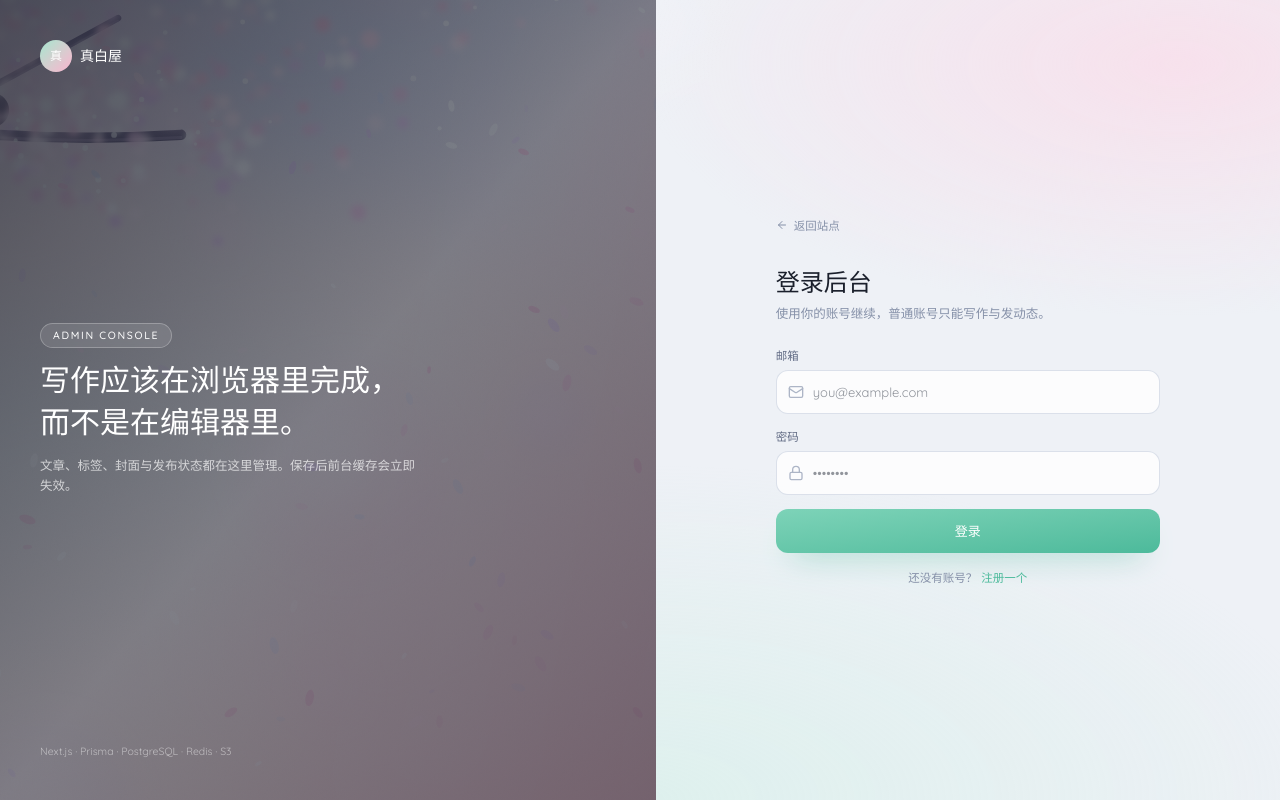
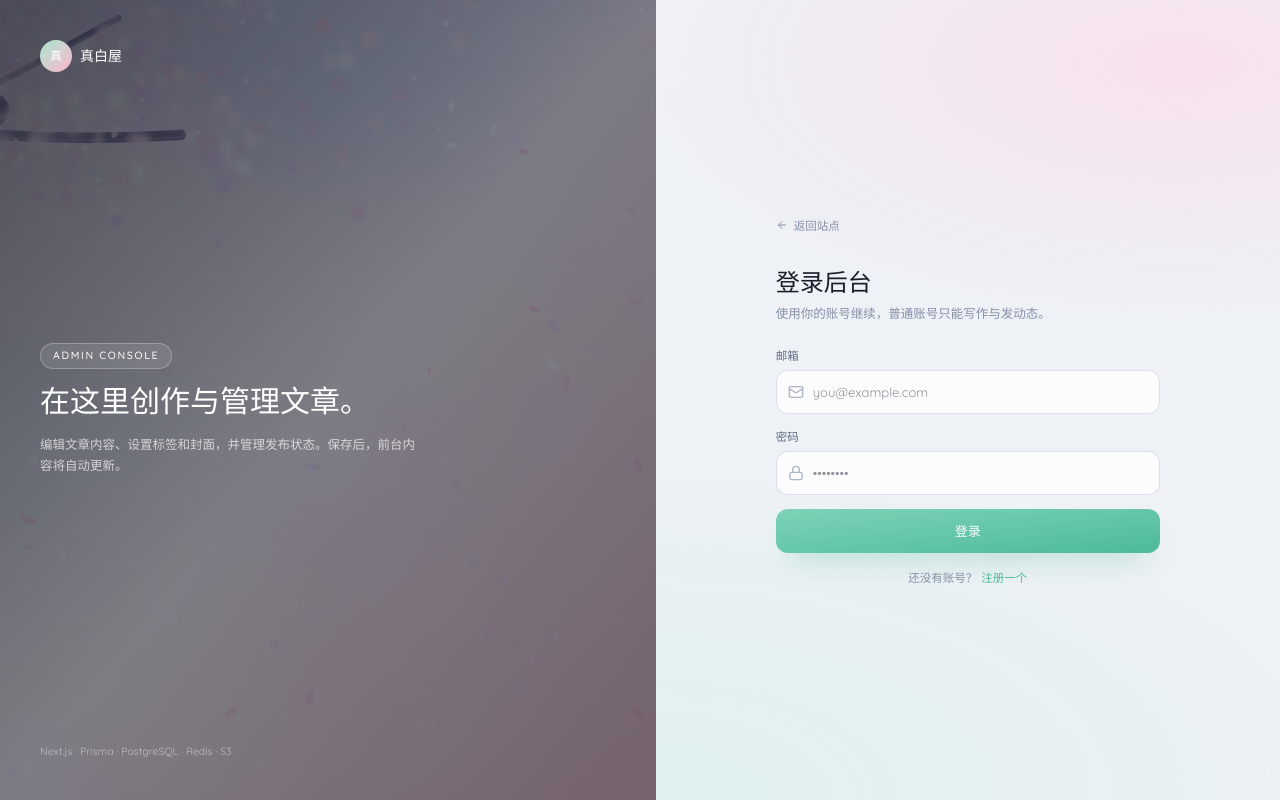
Before and after one commit to AllenShiina-Mashiiro/Mashiro-Nest, a Next.js app: page /admin/login in a window 1280 px wide. Built offline with nearby package versions, Linux system fonts and the light colour scheme; no server answers; the database is empty.

Commit message:
调整后台登录页介绍文案

```diff
--- a/src/app/admin/login/page.tsx
+++ b/src/app/admin/login/page.tsx
@@ -42,10 +42,10 @@ export default async function LoginPage() {
               ADMIN CONSOLE
             </p>
             <h1 className="max-w-sm text-3xl font-bold leading-snug">
-              写作应该在浏览器里完成，而不是在编辑器里。
+              在这里创作与管理文章。
             </h1>
             <p className="mt-3 max-w-sm text-[12.5px] leading-relaxed text-white/70">
-              文章、标签、封面与发布状态都在这里管理。保存后前台缓存会立即失效。
+              编辑文章内容、设置标签和封面，并管理发布状态。保存后，前台内容将自动更新。
             </p>
           </div>
 
```
